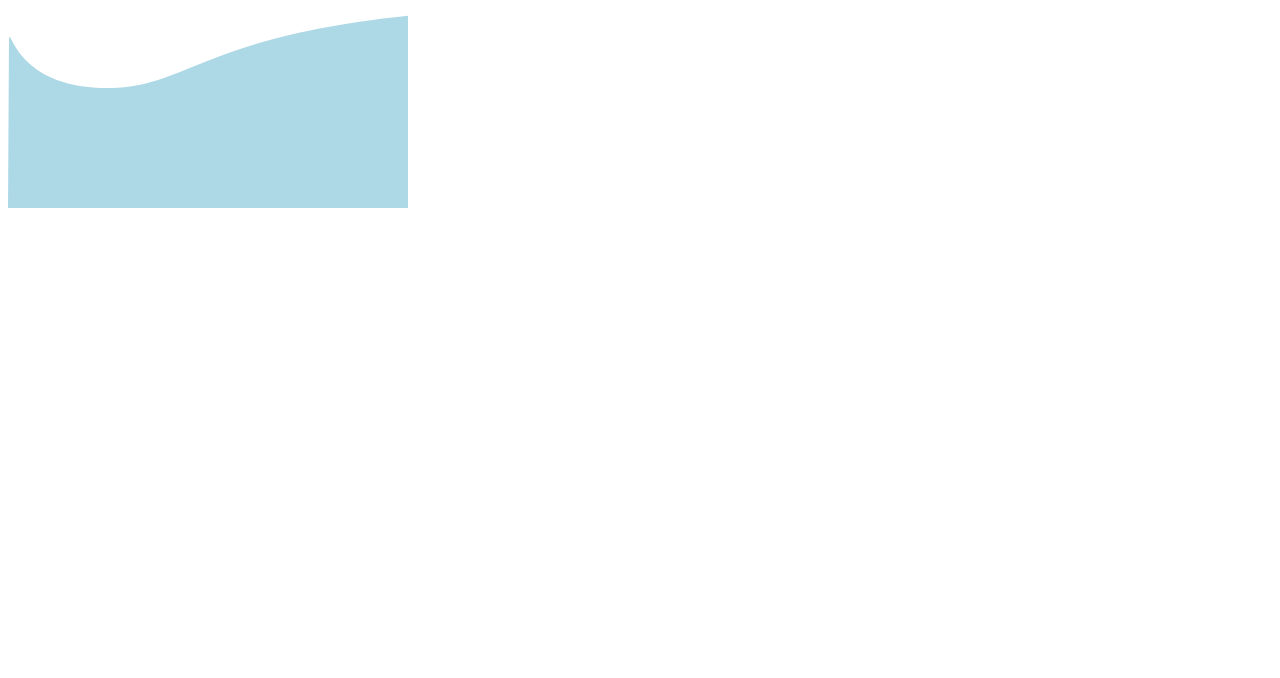
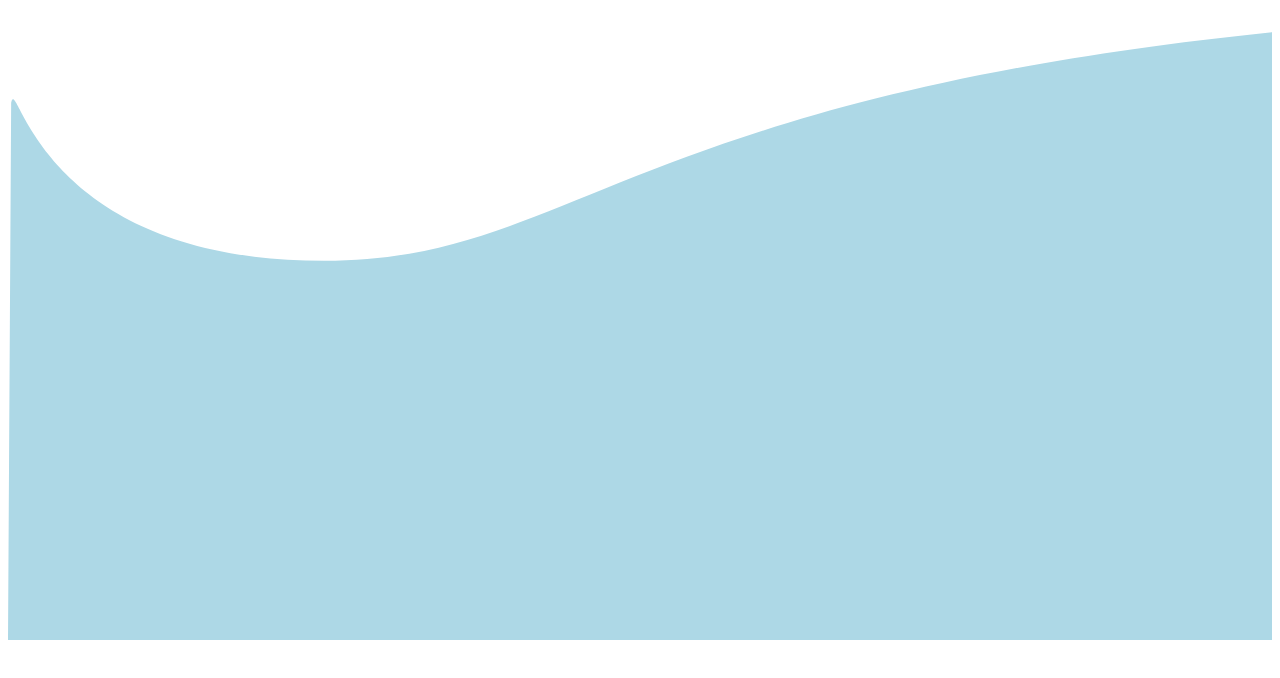
Before and after one commit to Abh-1com/Techproject, a plain HTML site: page index.html in a window 1280 px wide. Drawn offline with Linux system fonts and the light colour scheme.

Commit message:
add files

```diff
--- a/index.html
+++ b/index.html
@@ -11,7 +11,7 @@
 
 
 
-      <svg width="400" height="200" viewBox="0 0 400 200" xmlns="">
+      <svg style="width: 100%;" viewBox="0 0 400 200" xmlns="">
         <path d="M 1 30 C 3 20, 9 80, 100 80 S 200 10, 520 00 L 400 200 L 0 200 Z"
               fill="lightblue" stroke="" stroke-width=""/>
       </svg>
```
